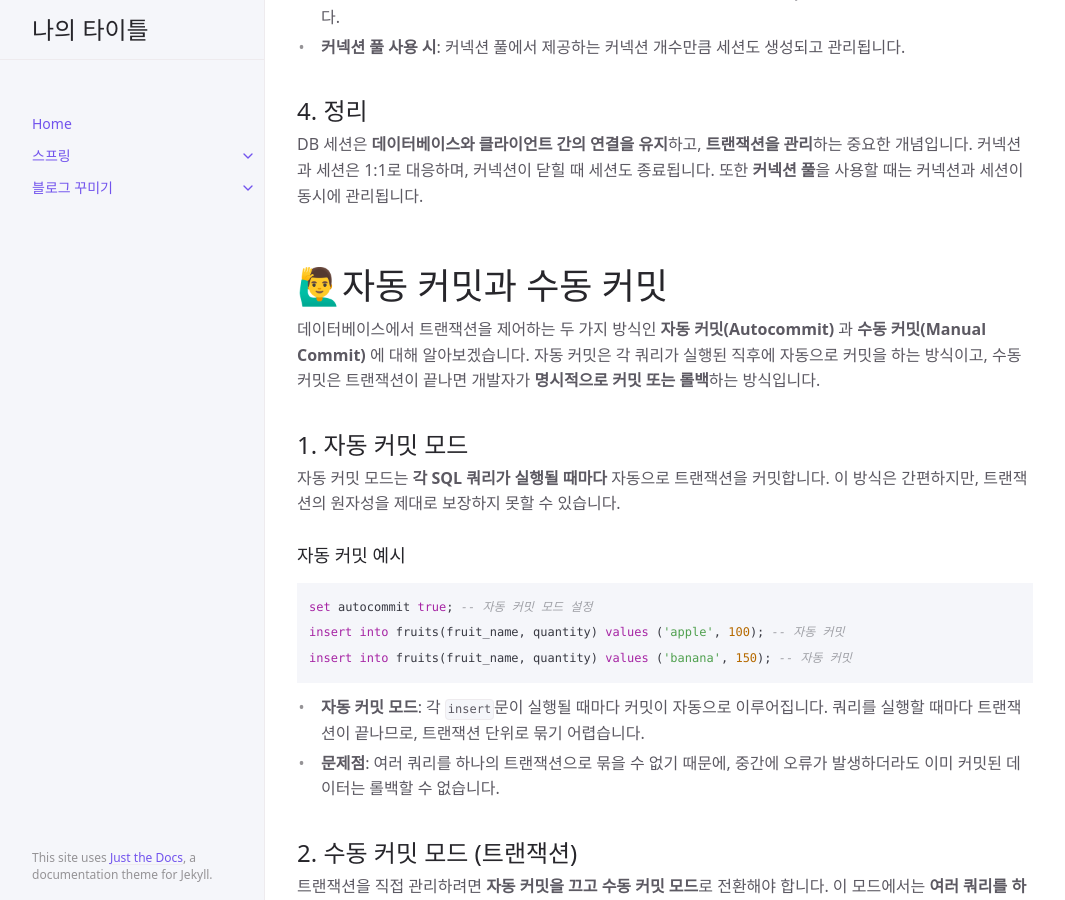
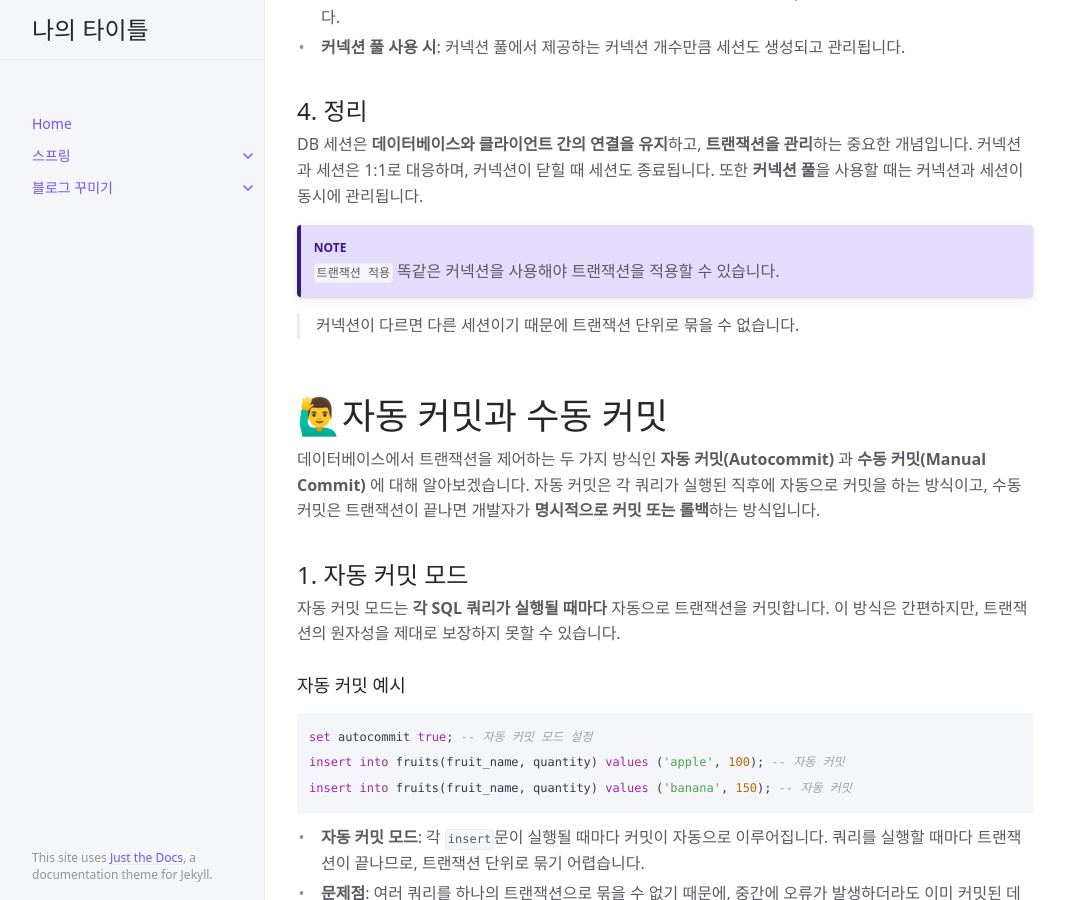
Before and after one commit to wlghks453/wlghks453.github.io, a Jekyll site: the page built from docs/spring/DB/4.트랜잭션.md, in a window 1280 px wide and 900 px high, scrolled down 2866 px. Shown: the whole window, without its empty margins (107-1172 px from the left). Built offline with Jekyll 4.4.1, drawn with Linux system fonts in a browser that asks for light colours; cached includes are drawn as plain includes.

Commit message:
트랜잭션 완료
스프링 트랜잭션 할 준비중

```diff
--- a/docs/spring/DB/4.트랜잭션.md
+++ b/docs/spring/DB/4.트랜잭션.md
@@ -81,6 +81,13 @@ nav_order: 4
 ## 4. 정리
 
 DB 세션은 **데이터베이스와 클라이언트 간의 연결을 유지**하고, **트랜잭션을 관리**하는 중요한 개념입니다. 커넥션과 세션은 1:1로 대응하며, 커넥션이 닫힐 때 세션도 종료됩니다. 또한 **커넥션 풀**을 사용할 때는 커넥션과 세션이 동시에 관리됩니다.
+
+{: .note }
+> **`트랜잭션 적용`** 똑같은 커넥션을 사용해야 트랜잭션을 적용할 수 있습니다.
+
+> 커넥션이 다르면 다른 세션이기 때문에 트랜잭션 단위로 묶을 수 없습니다.
+
+
 
 # 🙋‍♂️자동 커밋과 수동 커밋
 
```
